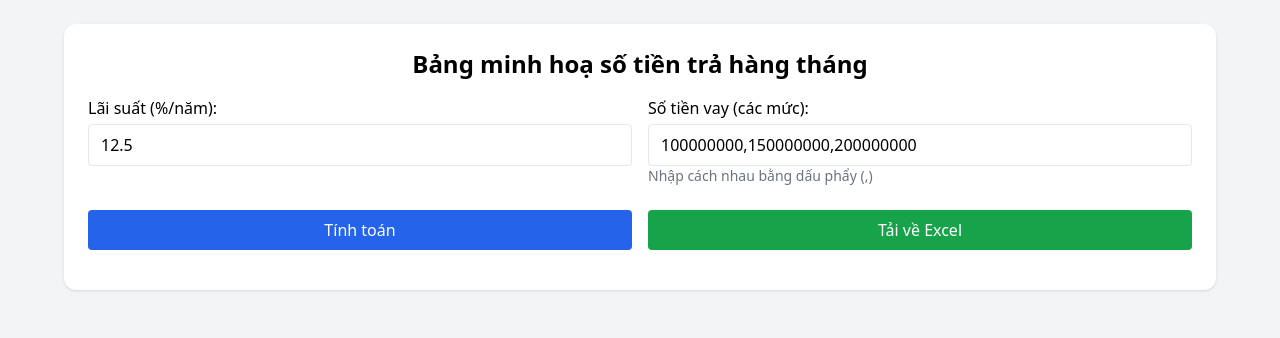
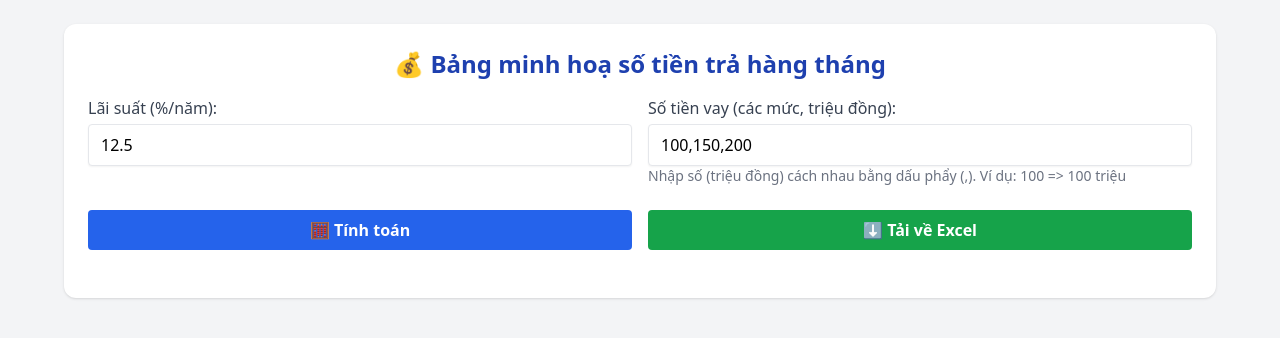
Before and after one commit to Khoaduong-SHBVN/Estimate-Rate, a plain HTML site: page index.html in a window 1280 px wide. Drawn offline with nearby package versions, Linux system fonts and the light colour scheme.

Commit message:
Update index.html

```diff
--- a/index.html
+++ b/index.html
@@ -2,44 +2,47 @@
 <html lang="vi">
 <head>
   <meta charset="UTF-8">
+  <meta name="viewport" content="width=device-width, initial-scale=1.0">
   <title>Minh hoạ khoảng vay (tín chấp)</title>
   <script src="https://cdn.tailwindcss.com"></script>
   <script src="https://cdnjs.cloudflare.com/ajax/libs/xlsx/0.18.5/xlsx.full.min.js"></script>
 </head>
-<body class="bg-gray-100 p-6">
-  <div class="max-w-6xl mx-auto bg-white p-6 rounded-xl shadow">
-    <h2 class="text-2xl font-bold mb-4 text-center">Bảng minh hoạ số tiền trả hàng tháng</h2>
+<body class="bg-gray-100 p-4 sm:p-6">
+  <div class="max-w-6xl mx-auto bg-white p-4 sm:p-6 rounded-xl shadow">
+    <h2 class="text-2xl font-bold mb-4 text-center text-blue-800">💰 Bảng minh hoạ số tiền trả hàng tháng</h2>
 
-    <div class="grid grid-cols-2 gap-4 mb-6">
+    <!-- Form nhập liệu -->
+    <div class="grid grid-cols-1 sm:grid-cols-2 gap-4 mb-6">
       <div>
-        <label class="block font-medium mb-1">Lãi suất (%/năm):</label>
-        <input type="number" id="rate" value="12.5" step="0.01" class="w-full px-3 py-2 border rounded">
+        <label class="block font-medium mb-1 text-gray-700">Lãi suất (%/năm):</label>
+        <input type="number" id="rate" value="12.5" step="0.01" class="w-full px-3 py-2 border rounded shadow-sm">
       </div>
       <div>
-        <label class="block font-medium mb-1">Số tiền vay (các mức):</label>
-        <input type="text" id="amounts" value="100000000,150000000,200000000" class="w-full px-3 py-2 border rounded">
-        <p class="text-sm text-gray-500">Nhập cách nhau bằng dấu phẩy (,)</p>
+        <label class="block font-medium mb-1 text-gray-700">Số tiền vay (các mức, triệu đồng):</label>
+        <input type="text" id="amounts" value="100,150,200" class="w-full px-3 py-2 border rounded shadow-sm">
+        <p class="text-sm text-gray-500">Nhập số (triệu đồng) cách nhau bằng dấu phẩy (,). Ví dụ: 100 => 100 triệu</p>
       </div>
     </div>
 
-    <div class="flex gap-4 mb-4">
-      <button onclick="calculate()" class="flex-1 bg-blue-600 text-white py-2 rounded hover:bg-blue-700 transition">
-        Tính toán
+    <!-- Nút hành động -->
+    <div class="flex flex-col sm:flex-row gap-4 mb-6">
+      <button onclick="calculate()" class="w-full sm:w-1/2 bg-blue-600 text-white py-2 rounded hover:bg-blue-700 transition font-semibold">
+        🧮 Tính toán
       </button>
-      <button onclick="downloadExcel()" class="flex-1 bg-green-600 text-white py-2 rounded hover:bg-green-700 transition">
-        Tải về Excel
+      <button onclick="downloadExcel()" class="w-full sm:w-1/2 bg-green-600 text-white py-2 rounded hover:bg-green-700 transition font-semibold">
+        ⬇️ Tải về Excel
       </button>
     </div>
 
+    <!-- Kết quả -->
     <div id="resultBox" class="overflow-x-auto hidden">
-      <table id="resultTable" class="min-w-full table-auto border border-gray-300">
+      <table id="resultTable" class="min-w-full table-auto border border-gray-300 text-sm sm:text-base">
         <thead class="bg-blue-100 text-blue-900">
           <tr id="headerRow">
             <th class="text-left py-2 px-3 border">Số tiền vay</th>
-            <!-- Cột kỳ hạn sẽ được thêm ở đây -->
           </tr>
         </thead>
-        <tbody id="resultBody" class="text-sm">
+        <tbody id="resultBody">
           <!-- Dữ liệu sẽ được thêm ở đây -->
         </tbody>
       </table>
@@ -60,7 +63,10 @@
     function calculate() {
       const annualRate = parseFloat(document.getElementById("rate").value);
       const monthlyRate = annualRate / 100 / 12;
-      const amounts = document.getElementById("amounts").value.split(',').map(a => parseFloat(a.trim()));
+      // Nhập đơn vị triệu đồng, chuyển thành số tiền gốc
+      const amounts = document.getElementById("amounts").value
+        .split(',')
+        .map(a => parseFloat(a.trim()) * 1000000);
       const terms = [12, 24, 36, 48, 60];
 
       const headerRow = document.getElementById("headerRow");
@@ -71,12 +77,12 @@
 
       const resultBody = document.getElementById("resultBody");
       resultBody.innerHTML = "";
-
-      tableData = []; // reset dữ liệu bảng Excel
+      tableData = [];
       const header = ["Số tiền vay", ...terms.map(t => `${t} tháng`)];
       tableData.push(header);
 
       amounts.forEach(amount => {
+        // Hiển thị định dạng tiền gốc
         let rowHTML = `<tr><td class="border px-3 py-2 font-medium">${formatCurrency(amount)}</td>`;
         let excelRow = [amount];
 
@@ -99,11 +105,9 @@
         alert("Vui lòng tính toán trước khi tải file Excel.");
         return;
       }
-
       const ws = XLSX.utils.aoa_to_sheet(tableData);
       const wb = XLSX.utils.book_new();
       XLSX.utils.book_append_sheet(wb, ws, "TraGop");
-
       XLSX.writeFile(wb, "Bang_tra_gop.xlsx");
     }
   </script>
```
